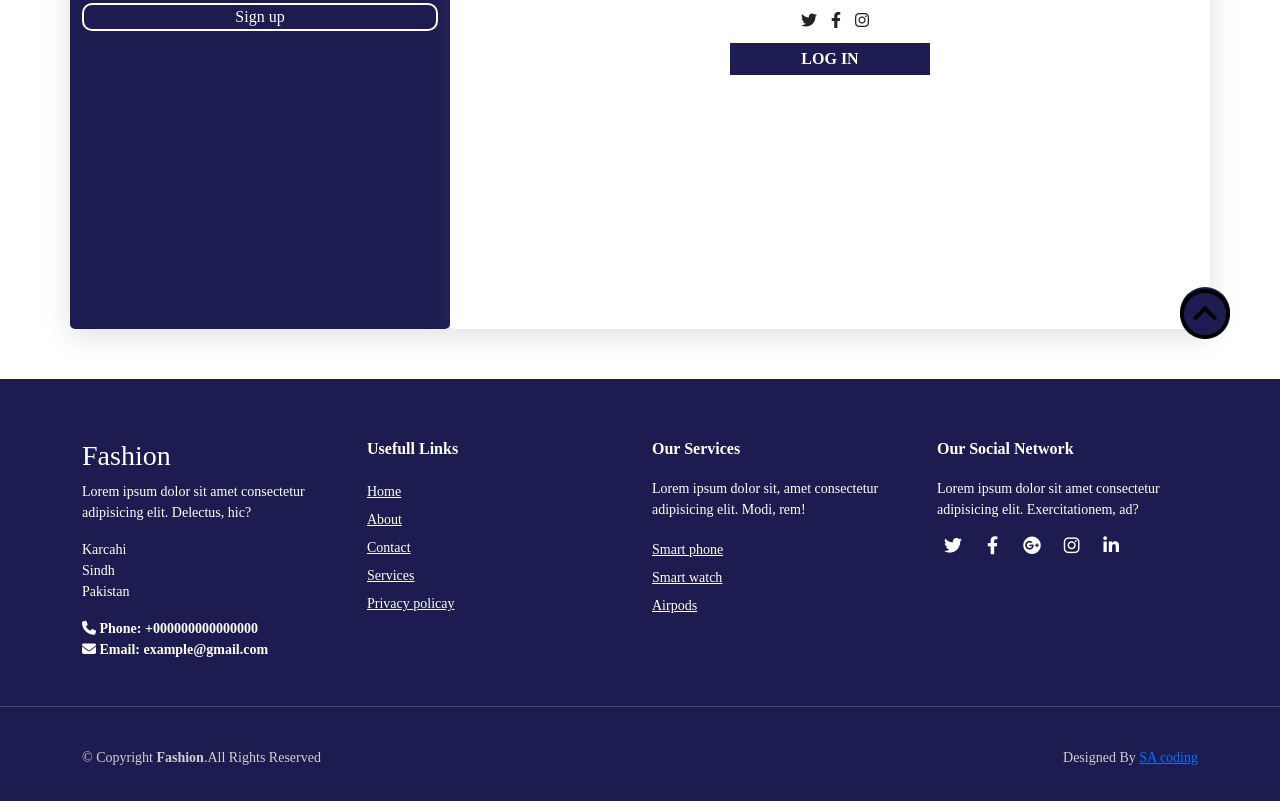
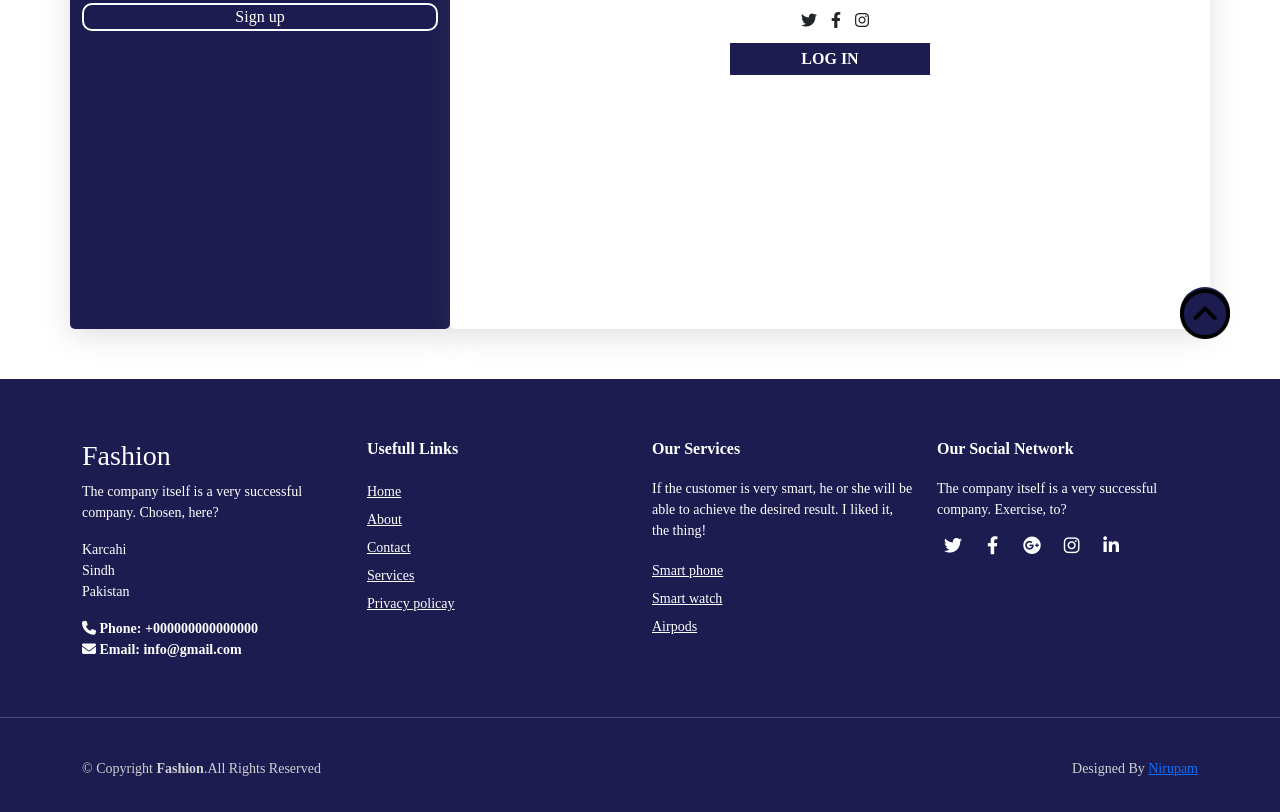
Before and after one commit to nirupamrocks/e-commerce-app, a plain HTML site: page login.html in a window 1280 px wide. Shown: the part 423-1235 px from the top of the page. Drawn offline with nearby package versions, Linux system fonts and the light colour scheme.

Commit message:
Update login.html

```diff
--- a/login.html
+++ b/login.html
@@ -123,14 +123,14 @@
         <div class="row">
             <div class="col-lg-3 col-md-6 footer-content">
                 <h3>Fashion</h3>
-                <p>Lorem ipsum dolor sit amet consectetur adipisicing elit. Delectus, hic?</p>
+                <p>The company itself is a very successful company. Chosen, here?</p>
                 <p>
                     Karcahi <br>
                     Sindh <br>
                     Pakistan <br>
                 </p>
                 <strong><i class="fas fa-phone"></i> Phone: <strong>+000000000000000</strong></strong><br>
-                <strong><i class="fa-solid fa-envelope"></i> Email: <strong>example@gmail.com</strong></strong>
+                <strong><i class="fa-solid fa-envelope"></i> Email: <strong>info@gmail.com</strong></strong>
             </div>
             <div class="col-lg-3 col-md-6 footer-links">
                 <h4>Usefull Links</h4>
@@ -144,7 +144,7 @@
             </div>
             <div class="col-lg-3 col-md-6 footer-links">
                 <h4>Our Services</h4>
-                <p>Lorem ipsum dolor sit, amet consectetur adipisicing elit. Modi, rem!</p>
+                <p>If the customer is very smart, he or she will be able to achieve the desired result. I liked it, the thing!</p>
                 <ul>
                     <li><a href="#">Smart phone</a></li>
                     <li><a href="#">Smart watch</a></li>
@@ -153,7 +153,7 @@
             </div>
             <div class="col-lg-3 col-md-6 footer-links">
                 <h4>Our Social Network</h4>
-                <p>Lorem ipsum dolor sit amet consectetur adipisicing elit. Exercitationem, ad?</p>
+                <p>The company itself is a very successful company. Exercise, to?</p>
                 <div class="socail-links mt-3">
                     <a href="#" class="twiiter"><i class="fa-brands fa-twitter"></i></a>
                     <a href="#" class="twiiter"><i class="fa-brands fa-facebook-f"></i></a>
@@ -171,7 +171,7 @@
         &copy; Copyright <strong>Fashion</strong>.All Rights Reserved
     </div>
     <div class="credits">
-        Designed By <a href="#">SA coding</a>
+        Designed By <a href="#">Nirupam</a>
     </div>
 </div>
 </footer>
```
